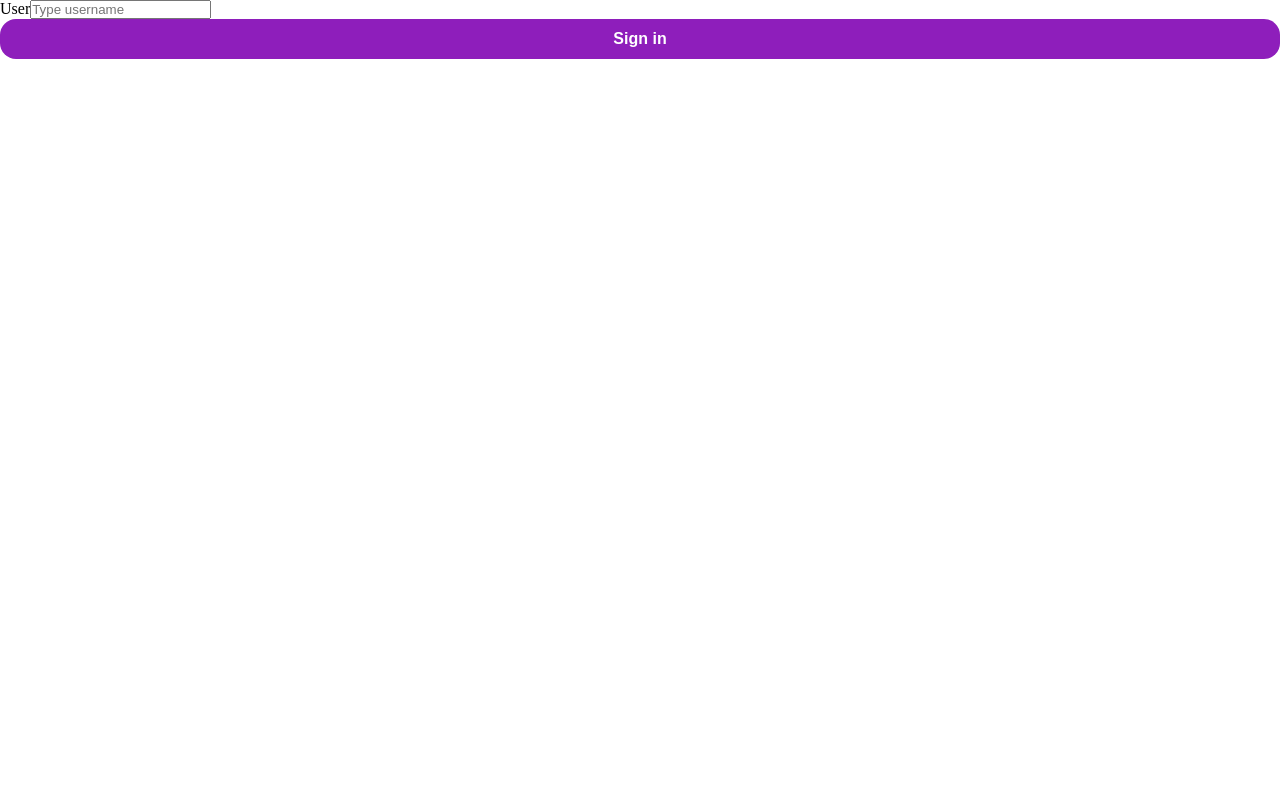
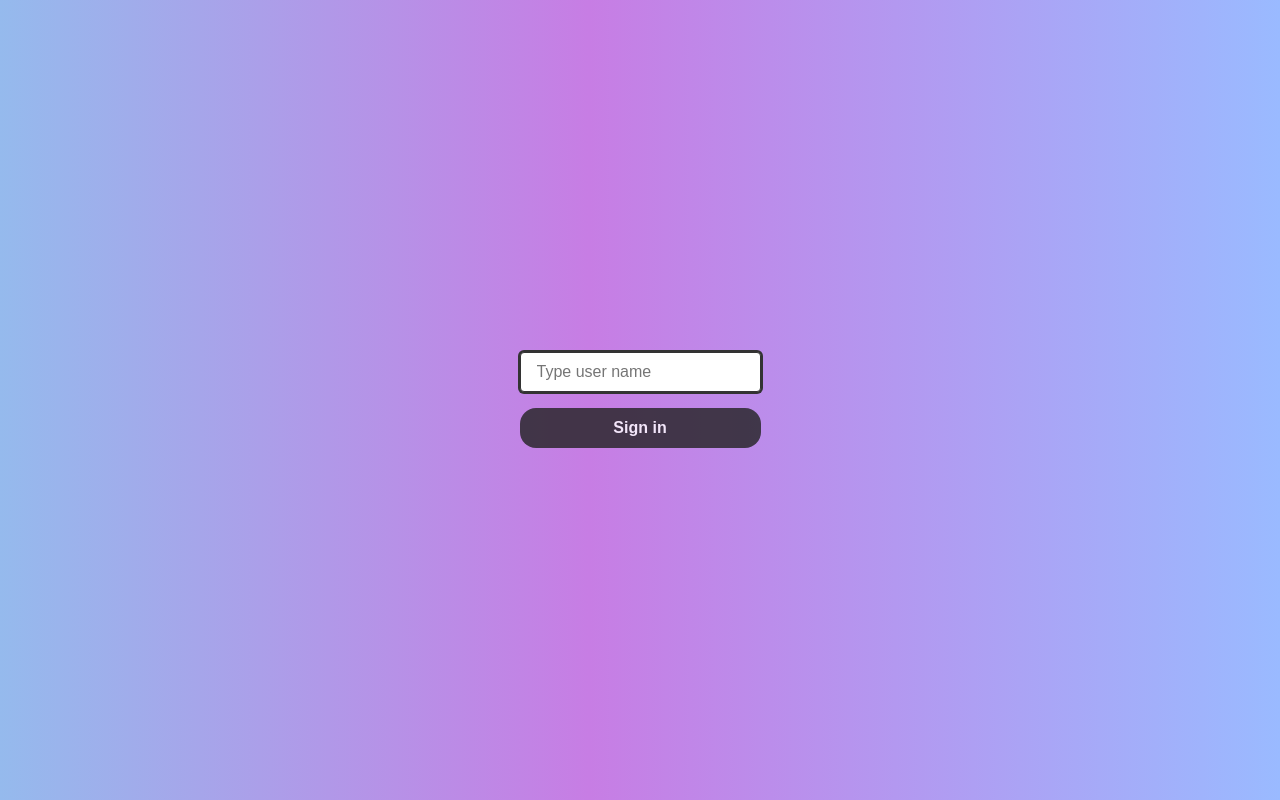
Before and after one commit to ReneSena/find-your-github, a React (Create React App) app: page / in a window 1280 px wide. Built offline with nearby package versions, Linux system fonts and the light colour scheme.

Commit message:
Creating initial style to Login Page

```diff
--- a/src/pages/Login/Login.tsx
+++ b/src/pages/Login/Login.tsx
@@ -1,6 +1,6 @@
 import React from 'react';
 import { useHistory } from 'react-router-dom'
-import { Button } from './styles';
+import { Button, Input,  Container } from './styles';
 
 export function LoginPage() {
 	const history = useHistory();
@@ -17,16 +17,18 @@ export function LoginPage() {
 	}
 
 	return (
+		<Container>
 			<form onSubmit={handleSubmit}>
 				<div>
-				<label>User</label>
-				<input type="text"
-					placeholder="Type username"
+					<Input type="text"
+						placeholder="Type user name"
 						value={user}
 						onChange={handleChangeUser}
+						autoFocus
 					/>
 				</div>
 				<Button type="submit" disabled={user.length < 3}>Sign in</Button>
 			</form>
+		</Container>
 	);
 }
--- a/src/pages/Login/styles.tsx
+++ b/src/pages/Login/styles.tsx
@@ -1,9 +1,35 @@
 import styled from 'styled-components';
+
+export const Container = styled.div`
+	display: flex;
+	align-items: center;
+	justify-content:center;
+	min-height: 100vh;
+
+	background: rgb(149,186,237);
+	background: linear-gradient(90deg, rgba(149,186,237,1) 0%, rgba(199,125,228,1) 46%, rgba(154,186,255,1) 100%);
+`;
+
+export const Input = styled.input`
+	font-size: 16px;
+	border-radius: 4px;
+	padding: 0 16px;
+	height: 40px;
+	border: 1px solid #333;
+	margin-bottom: 16px;
+	color: #222;
+
+	&:focus {
+		border-color: #333;
+		box-shadow: 0 0 0 2px #333;
+		outline: none;
+	}
+`;
 
 export const Button = styled.button`
 	border: 0;
 	border-radius: 16px;
-	background-color: #8e1ebb;
+	background-color: #222;
 	padding: 0 16px;
 	height: 40px;
 	color: #fff;
@@ -11,4 +37,9 @@ export const Button = styled.button`
 	font-weight: bold;
 	width: 100%;
 	cursor: pointer;
+
+	&[disabled] {
+		opacity: 0.8;
+		cursor: not-allowed;
+	}
 `;
```
Also changed, not shown: 1 other file (tests, documents, lock files or other folders). Lines whose indentation alone changed are shown as unchanged.
